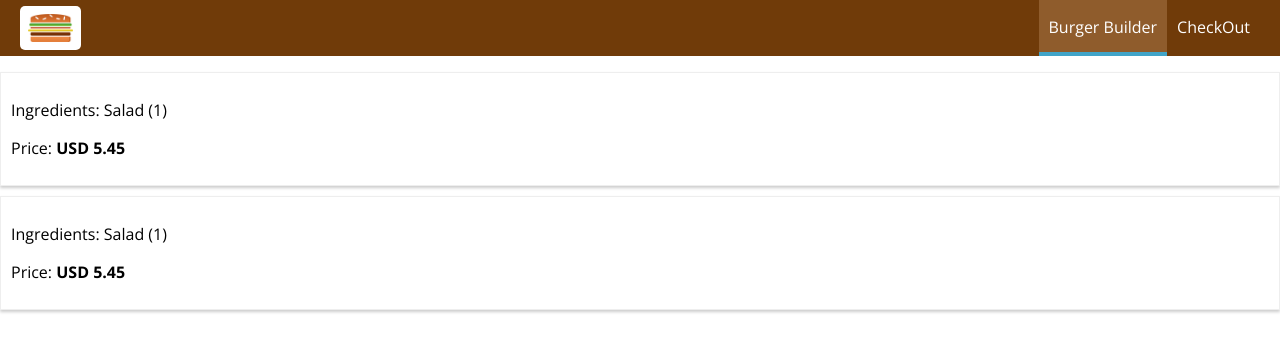
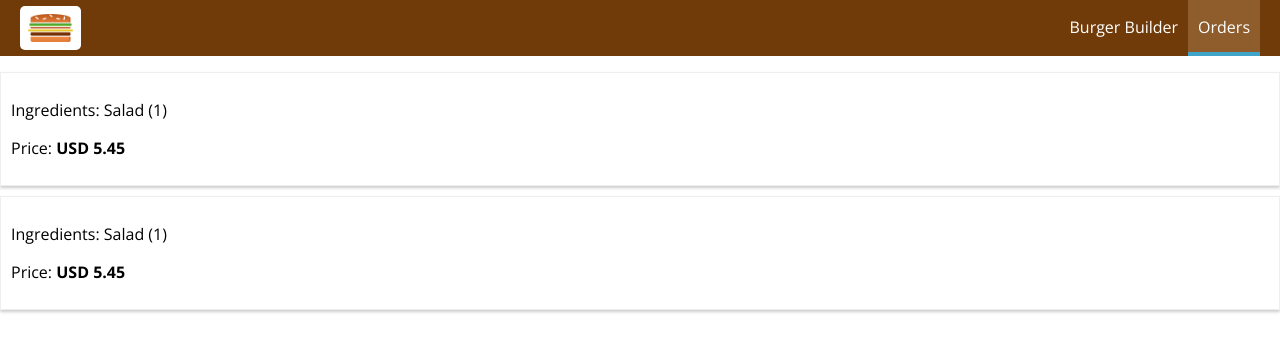
Before and after one commit to RidanDev/react-udemy, a React app: page /orders in a window 1280 px wide. Shown: the top 352 px of the page. Built offline with nearby package versions, Linux system fonts and the light colour scheme.

Commit message:
implementing Navigation Links

```diff
--- a/src/components/Navigation/NavigationItems/NavigationItem/NavigationItem.js
+++ b/src/components/Navigation/NavigationItems/NavigationItem/NavigationItem.js
@@ -1,12 +1,14 @@
 import React from 'react'
+import {NavLink} from 'react-router-dom'
 
 import classes from './NavigationItem.css'
 
 const navigationItem = (props) => (
     <li className={classes.NavigationItem}>
-        <a
-            href={props.link}
-            className={props.active ? classes.active : null}>{props.children}</a>
+        <NavLink
+            to={props.link}
+            exact={props.exact}
+            activeClassName={classes.active}>{props.children}</NavLink>
     </li>
 )
 
--- a/src/components/Navigation/NavigationItems/NavigationItems.js
+++ b/src/components/Navigation/NavigationItems/NavigationItems.js
@@ -7,11 +7,11 @@ const navigationItems = () => (
     <ul className={classes.NavigationItems}>
         <NavigationItem
             link="/"
-            active>Burger Builder
+            exact>Burger Builder
         </NavigationItem>
 
         <NavigationItem
-            link="/">CheckOut
+            link="/orders">Orders
         </NavigationItem>
     </ul>
 )
```
